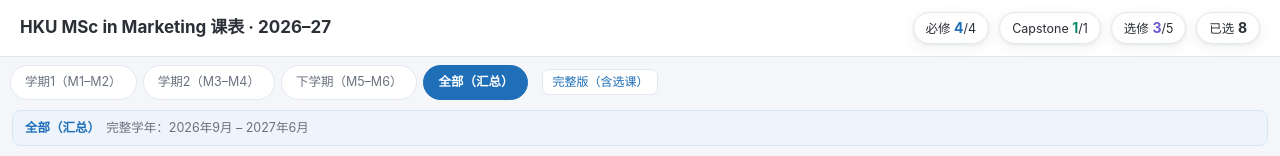
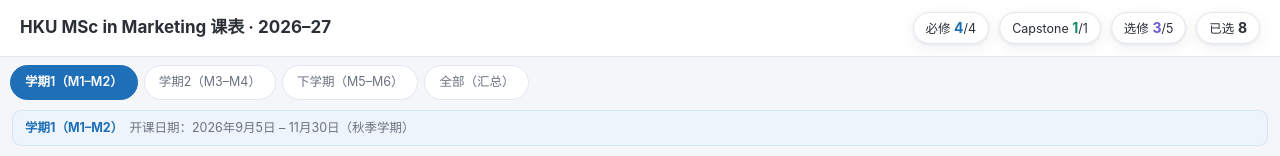
Before and after one commit to lizhuoheng273-debug/msmk-course-planner, a plain HTML site: page timetable.html in a window 1280 px wide. Shown: the top 156 px of the page. Drawn offline with Linux system fonts and the light colour scheme.

Commit message:
Default to Semester 1 view on open; remove full-version link

```diff
--- a/timetable.html
+++ b/timetable.html
@@ -130,7 +130,6 @@
   .blk .bcode{font-size:11px}
   .legend{margin-top:10px;flex-wrap:wrap;gap:12px;font-size:11.5px}
   .foot{font-size:11px;line-height:1.55}
-  .quick-link{display:inline-block;font-size:12px;color:var(--core);text-decoration:none;margin-left:6px;padding:3px 9px;border:1px solid var(--line);border-radius:7px;background:#fff}
   @media (min-width:900px){
     .cal-wrap{overflow-x:visible}
     .grid{min-width:0}
@@ -155,7 +154,6 @@
     <button class="btn-courses" id="btnCourses" data-page-node-id="idBDoBA7UZYOslXmQUcU0e">展开课程列表 · <b data-page-node-id="prOTDMKeRNDLocGXqUTRs2">选课</b></button>
     <div class="cal-toolbar" data-page-node-id="x4vTFLTG3azeDYmmtfZ4DF">
       <div class="tabs" id="tabs" data-page-node-id="3qnokzXj4WSjVXFhc97SAb"></div>
-      <a class="quick-link" href="./index.html" target="_blank">完整版（含选课）</a>
       <div class="cal-btns" data-page-node-id="JMJ2bYeW6bswF79sTZIkK8">
         <button class="primary" id="btnPreset" data-page-node-id="YhZHKffZmVEw8kTPg3rtxI">一键载入推荐</button>
         <button id="btnSavePlan" data-page-node-id="JqaGMrk6WTEWtQKB8evNgc">保存方案</button>
@@ -626,7 +624,7 @@ document.getElementById('courseList').addEventListener('click',e=>{
 /* ===== 手机查看版：开页即载入 8 门已注册课 ===== */
 sel.clear();
 PRESET.forEach(id=>sel.add(id));
-currentScope='all';currentWeek=0;buildWeeks();
+currentScope='sem1';currentWeek=0;buildWeeks();
 renderTabs();renderCourses();renderStrip();renderGrid();updateCounts();renderPlans();
 jumpToFirstSelectedWeek();
 </script>
```
